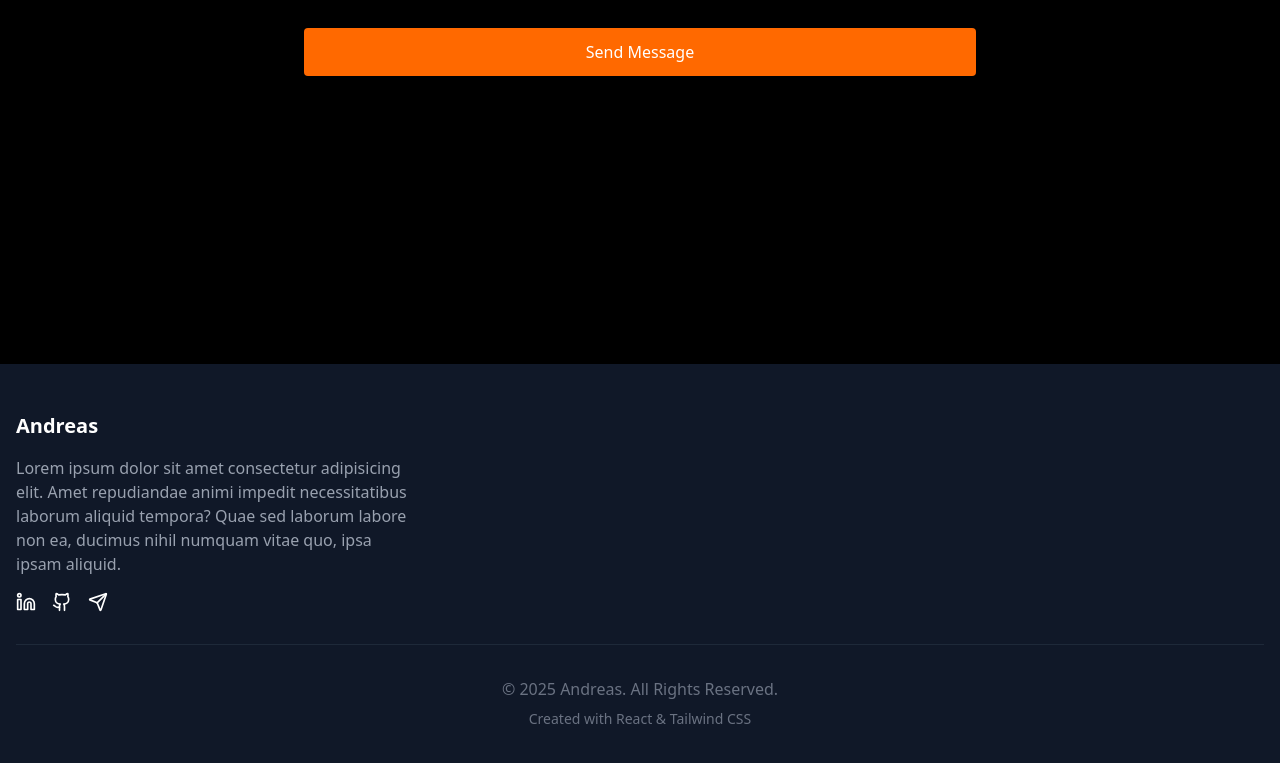
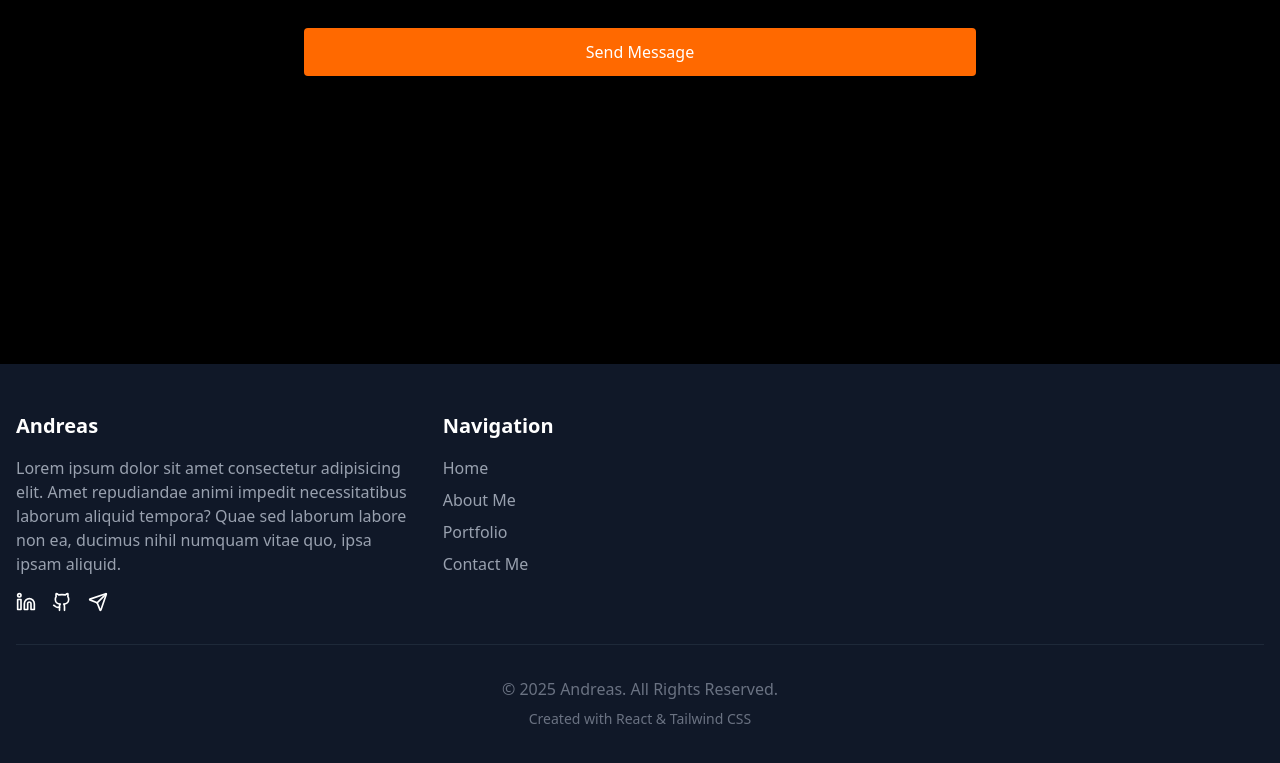
Before and after one commit to Sandreass/react-portfolio, a React (Vite) app: page / in a window 1280 px wide. Shown: the part 3171-3934 px from the top of the page. Built offline with nearby package versions, Linux system fonts and the light colour scheme.

Commit message:
adding footer navigation

```diff
--- a/src/components/Footer.jsx
+++ b/src/components/Footer.jsx
@@ -38,6 +38,44 @@ const Footer = () => {
               </a>
             </div>
           </div>
+
+          <div>
+            <h3 className="text-xl font-bold mb-4">Navigation</h3>
+            <ul className="space-y-2">
+              <li>
+                <a
+                  href="#home"
+                  className="text-gray-400 hover:text-white transition-colors"
+                >
+                  Home
+                </a>
+              </li>
+              <li>
+                <a
+                  href="#about"
+                  className="text-gray-400 hover:text-white transition-colors"
+                >
+                  About Me
+                </a>
+              </li>
+              <li>
+                <a
+                  href="#portfolio"
+                  className="text-gray-400 hover:text-white transition-colors"
+                >
+                  Portfolio
+                </a>
+              </li>
+              <li>
+                <a
+                  href="#contact"
+                  className="text-gray-400 hover:text-white transition-colors"
+                >
+                  Contact Me
+                </a>
+              </li>
+            </ul>
+          </div>
         </div>
 
         <div className="pt-8 border-t border-gray-800 text-center text-gray-500">
```
